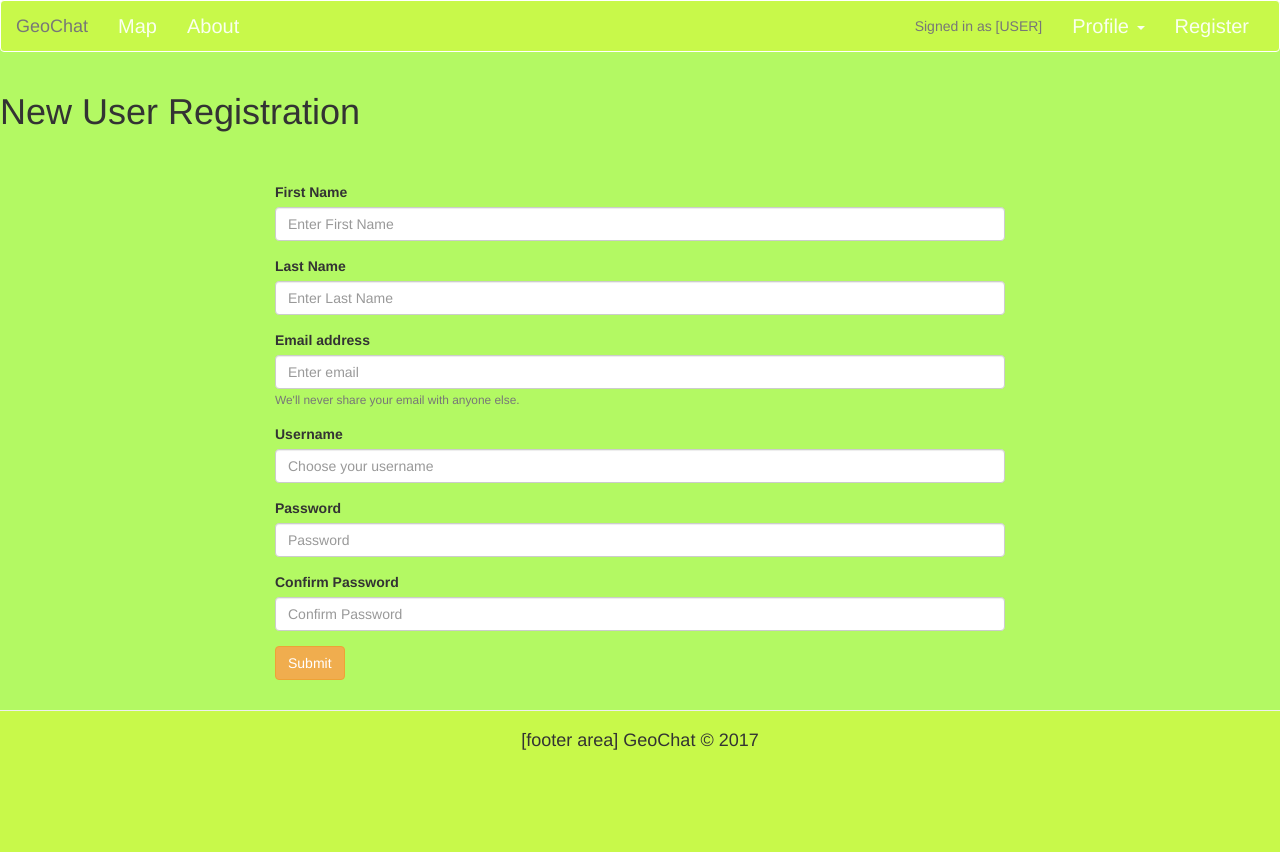
After one commit to sd19surf/CMSC495, a PHP site: page /newuser.php in a window 1280 px wide. The commit adds this page. Run offline with PHP 8.4, Linux system fonts and the light colour scheme; some libraries are stand-ins or nearby versions.

Commit message:
Added User registration page - newuser.php
added route to the registration page on the navbar

```diff
--- a/includes/header.php
+++ b/includes/header.php
@@ -42,6 +42,7 @@
                 <li><a href="#">Logout</a></li>
               </ul>
             </li>
+            <li><a href="./newuser.php">Register</a></li>
           </ul>
         </div><!-- /.navbar-collapse -->
       </div><!-- /.container-fluid -->
--- /dev/null
+++ b/newuser.php
@@ -0,0 +1,83 @@
+<?php
+
+  $page_title = "Register";  # changes some of <title> in header.php to 'Register'
+  include("includes/header.php");
+
+?>
+
+<main>
+  <br><br>
+  <h1>New User Registration</h1>
+  <br><br>
+
+  <div class="container">
+    <div class="col-md-8 col-md-offset-2">
+
+      <!-- New User Registration Form -->
+      <form>
+        <div class="form-group">
+          <label for="firstname">First Name</label>
+          <input
+            type="text"
+            class="form-control"
+            id="firstname"
+            placeholder="Enter First Name"
+            name="firstname">
+        </div>
+        <div class="form-group">
+          <label for="lastname">Last Name</label>
+          <input
+            type="text"
+            class="form-control"
+            id="lastname"
+            placeholder="Enter Last Name"
+            name="lastname">
+        </div>
+        <div class="form-group">
+          <label for="email">Email address</label>
+          <input
+            type="email"
+            class="form-control"
+            id="email"
+            placeholder="Enter email"
+            name="email">
+          <small id="emailHelp" class="form-text text-muted">
+            We'll never share your email with anyone else.
+          </small>
+        </div>
+        <div class="form-group">
+          <label for="username">Username</label>
+          <input
+            type="text"
+            class="form-control"
+            id="username"
+            placeholder="Choose your username"
+            name="username">
+        </div>
+        <div class="form-group">
+          <label for="password1">Password</label>
+          <input
+            type="password"
+            class="form-control"
+            id="password1"
+            placeholder="Password"
+            name="password1">
+        </div>
+        <div class="form-group">
+          <label for="password2">Confirm Password</label>
+          <input
+            type="password"
+            class="form-control"
+            id="password2"
+            placeholder="Confirm Password"
+            name="password2">
+        </div>
+        <button type="submit" class="btn btn-warning">Submit</button>
+      </form>
+
+    </div>
+  </div>
+
+</main>
+
+<?php include("includes/footer.php"); ?>
```
